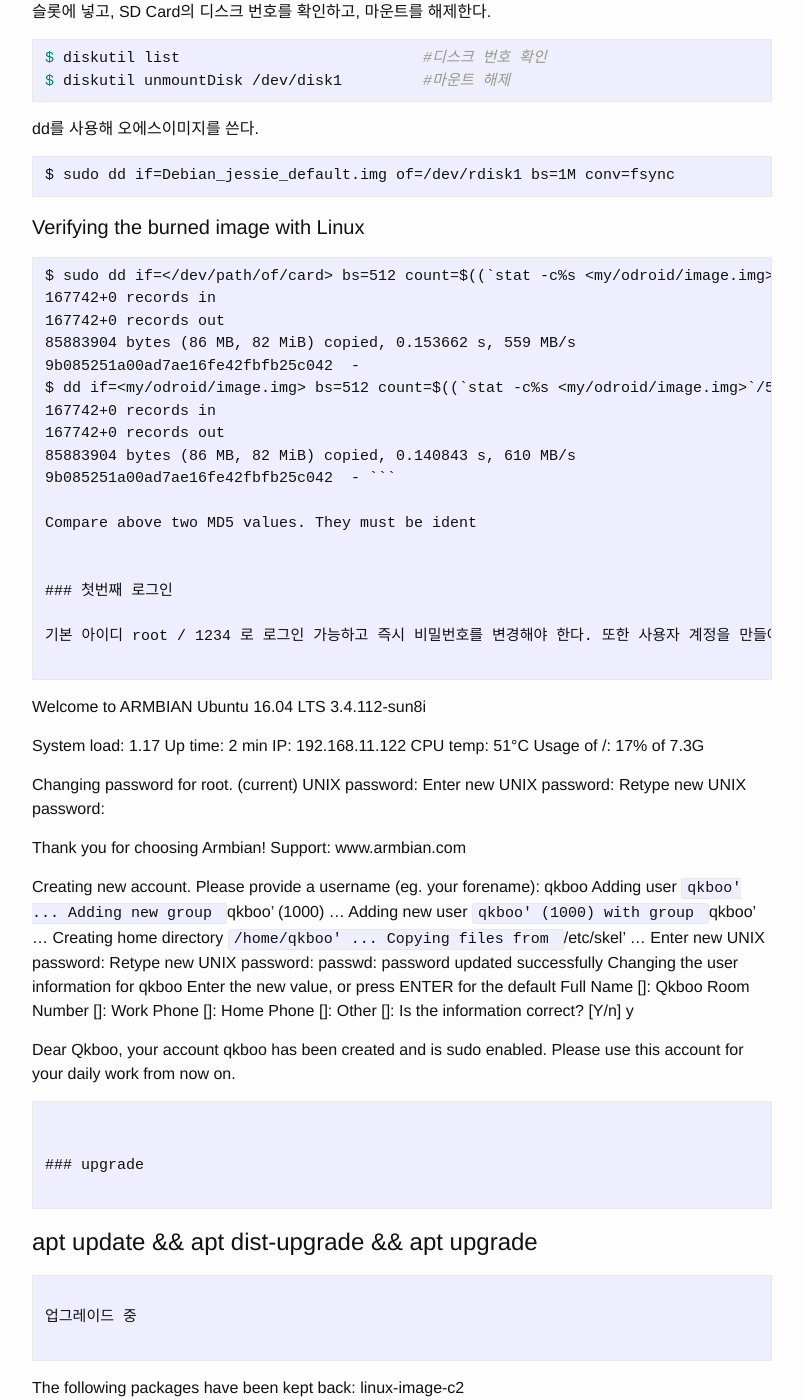
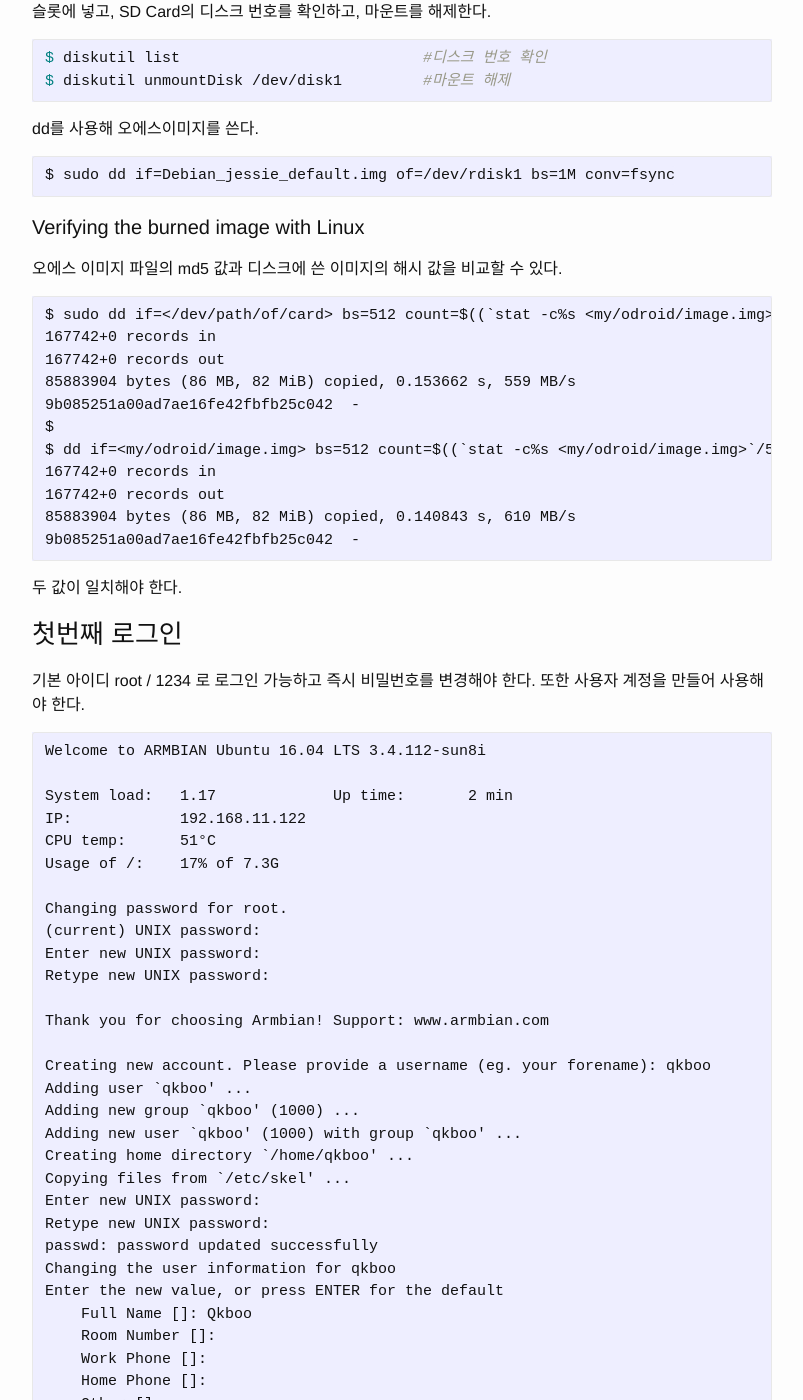
Before and after one commit to webhacking/qkboo.github.io, a Jekyll site: the page built from _posts/2017-04-02-odroid-install-linux.md, in a window 1280 px wide and 1400 px high, scrolled down 6027 px. Shown: the whole window, without its empty margins (238-1041 px from the left). Built offline with Jekyll 4.4.1, drawn with Linux system fonts in a browser that asks for light colours; comment, search, counter and statistics services are not loaded; some of the changed text lies outside the part shown.

Commit message:
modify post: 2017-04-02-odroid-install-linux

````diff
--- a/_posts/2017-04-02-odroid-install-linux.md
+++ b/_posts/2017-04-02-odroid-install-linux.md
@@ -262,20 +262,23 @@ $ sudo dd if=Debian_jessie_default.img of=/dev/rdisk1 bs=1M conv=fsync
 
 #### Verifying the burned image with Linux
 
+오에스 이미지 파일의 md5 값과 디스크에 쓴 이미지의 해시 값을 비교할 수 있다.
+
 ```
 $ sudo dd if=</dev/path/of/card> bs=512 count=$((`stat -c%s <my/odroid/image.img>`/512)) | md5sum
 167742+0 records in
 167742+0 records out
 85883904 bytes (86 MB, 82 MiB) copied, 0.153662 s, 559 MB/s
 9b085251a00ad7ae16fe42fbfb25c042  -
+$
 $ dd if=<my/odroid/image.img> bs=512 count=$((`stat -c%s <my/odroid/image.img>`/512)) | md5sum
 167742+0 records in
 167742+0 records out
 85883904 bytes (86 MB, 82 MiB) copied, 0.140843 s, 610 MB/s
-9b085251a00ad7ae16fe42fbfb25c042  - ```
+9b085251a00ad7ae16fe42fbfb25c042  -
+```
 
-Compare above two MD5 values. They must be ident
-
+두 값이 일치해야 한다.
 
 ### 첫번째 로그인
 
````
